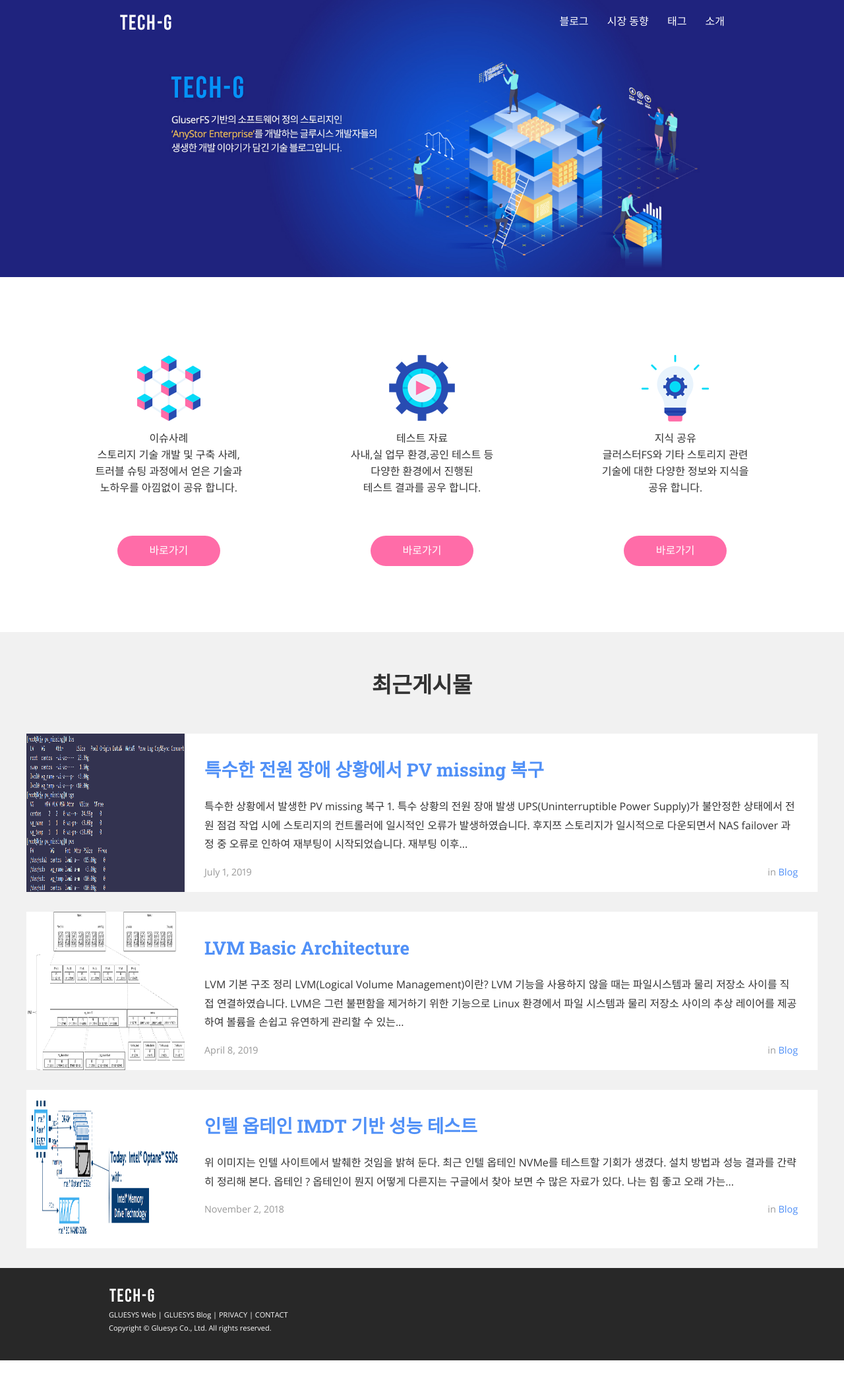
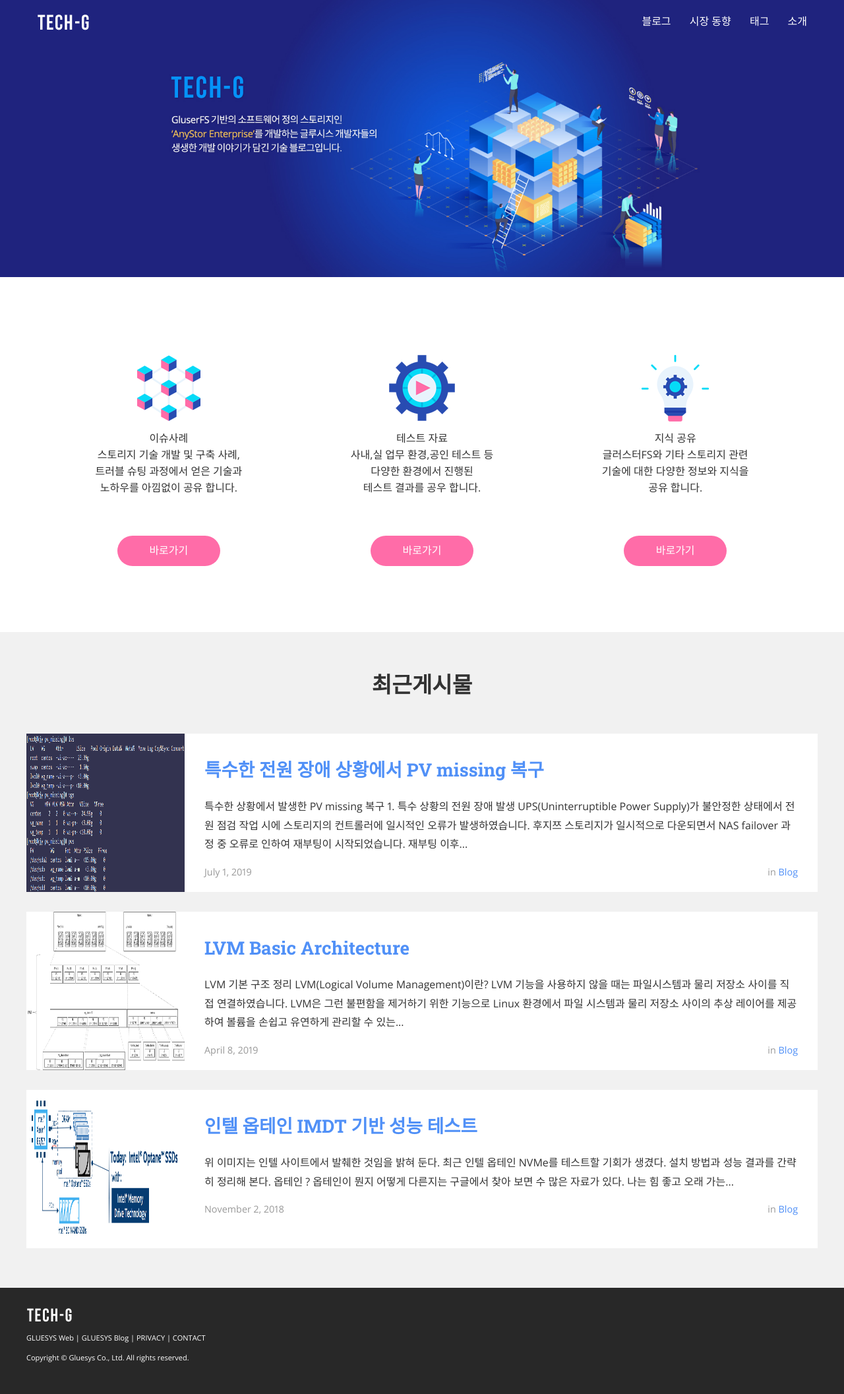
Before and after one commit to pumm8991/pumm8991.github.io, a Jekyll site: the page built from index.html, in a window 1280 px wide. Shown: the whole page at 66% size. Built offline with Jekyll 4.4.1, drawn with Linux system fonts in a browser that asks for light colours; nearby versions of some CDN libraries; the list of posts is cut into pages by our own code; before the commit the page ends 2062 px from its top, so only the background shows below that.

Commit message:
tech modify
Signed-off-by: pumm <pumm@gluesys.com>

```diff
--- a/_sass/_layout.scss
+++ b/_sass/_layout.scss
@@ -120,7 +120,7 @@ pre code.hljs {
 	}
 	// Nav menu
 	.navigation-wrapper {
-		@include outer-container(950px);
+		@include outer-container(1200px);
 		@include clearfix;
 		position: relative;
 	}
@@ -206,6 +206,7 @@ pre code.hljs {
 	 */
 	.post-list {
 		padding-top: 1em !important;
+		padding-bottom: 30px;
 		@extend %default-ul;
 	}
 	.post-meta {
@@ -370,7 +371,8 @@ pre code.hljs {
 		}
 	}
 	.wrapper {
-		@include outer-container(950px);
+		@include outer-container(1200px);
+		line-height: 30px;
 	}
 	.footer-heading {
 	}
--- a/index.html
+++ b/index.html
@@ -120,7 +120,6 @@ layout: main
 						</div>
 					</div>
 				</div>
-
 		  {% endfor %}
 		</div>
 		<!--
```
